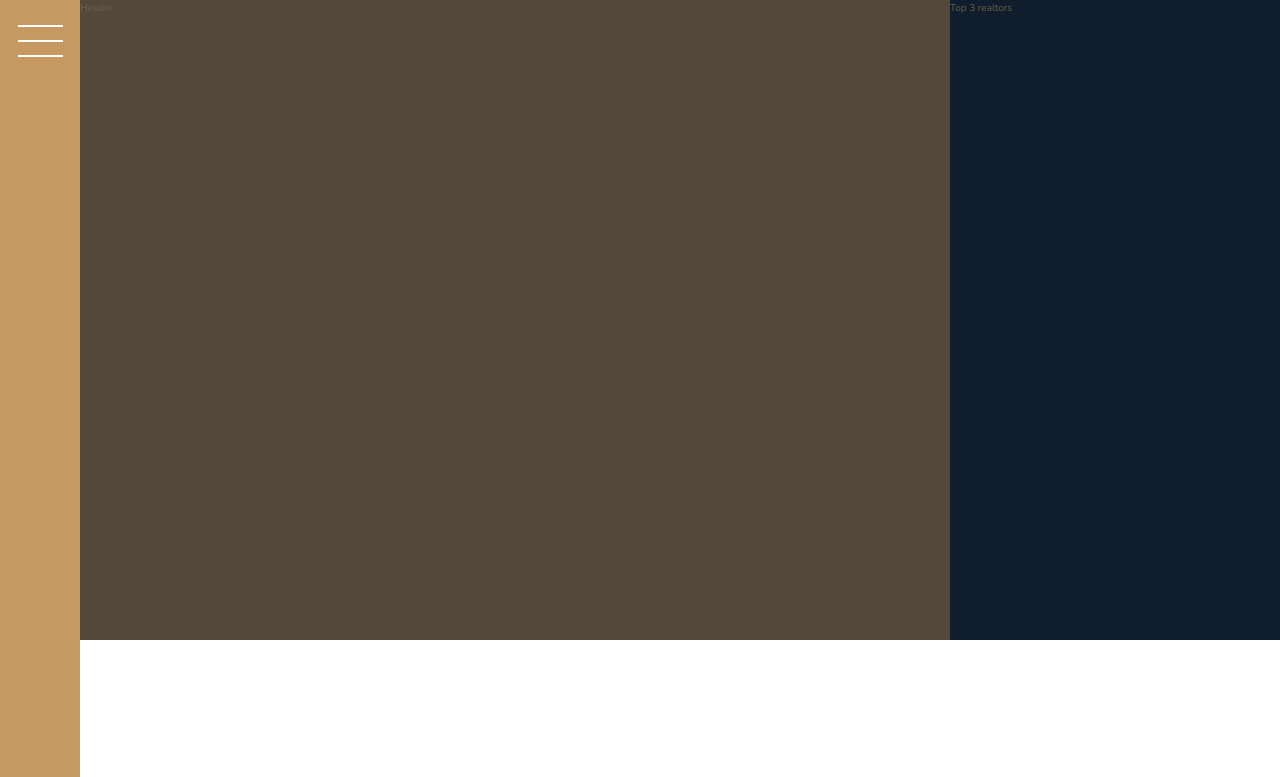
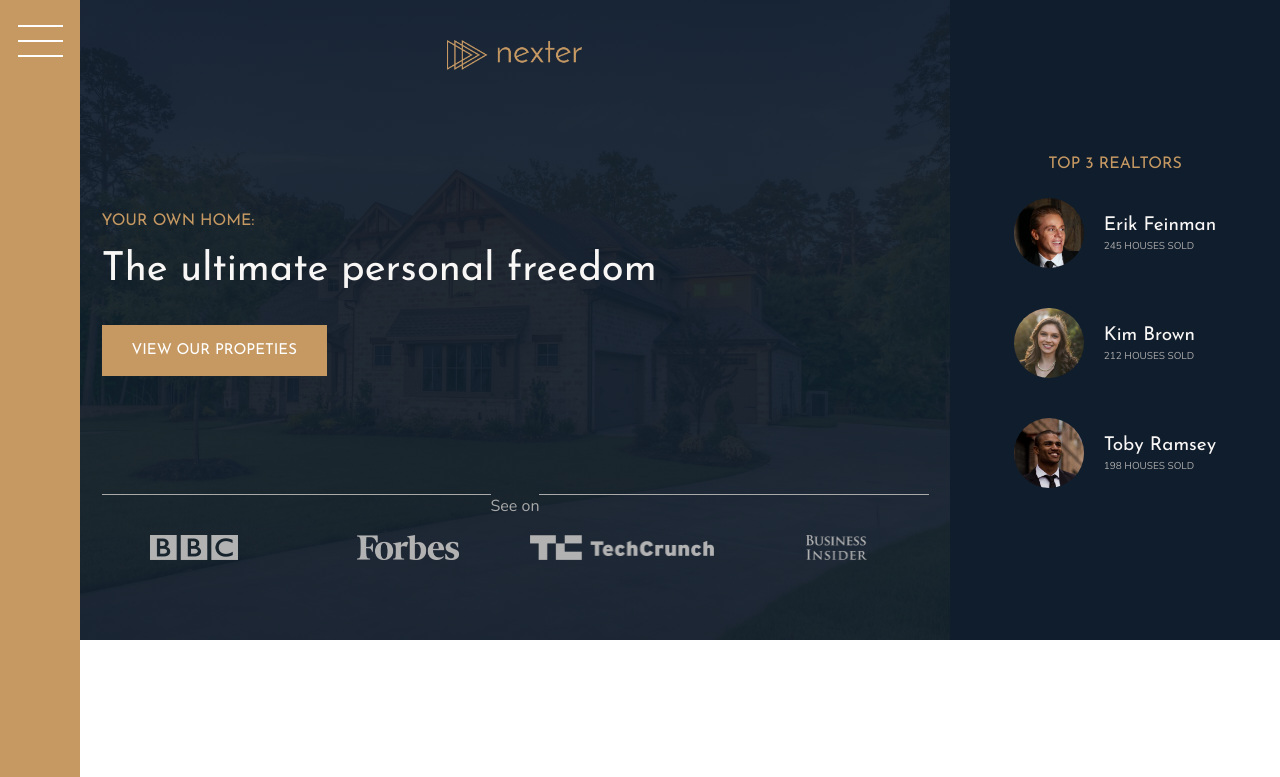
Before and after one commit to MarceloDevCruz/nexter---css-grid, a website: page index.html in a window 1280 px wide. Shown: the top 777 px of the page. Drawn offline with nearby package versions, Linux system fonts and the light colour scheme.

Commit message:
adicionando header do projeto

```diff
--- a/index.html
+++ b/index.html
@@ -20,11 +20,38 @@
     </div>
 
     <header class="header">
-        Header
+        <img src="img/logo.png" alt="Nexter logo" class="header__logo">
+        <h3 class="heading-3">Your own home:</h3>
+        <h1 class="heading-1">The ultimate personal freedom</h1>
+        <button class="btn header__btn">View our propeties</button>
+        <div class="header__seenon-text">See on</div>
+        <div class="header__seenon-logos">
+            <img src="img/logo-bbc.png" alt="See on logo 1" />
+            <img src="img/logo-forbes.png" alt="See on logo 2" />
+            <img src="img/logo-techcrunch.png" alt="See on logo 3" />
+            <img src="img/logo-bi.png" alt="See on logo 4" />
+        </div>
     </header>
 
     <div class="realtors">
-        Top 3 realtors
+        <h3 class="heading-3">Top 3 Realtors</h3>
+        <div class="realtors__list">
+            <img src="img/realtor-1.jpeg" alt="Realtor 1" class="realtors__img">
+            <div class="realtors__details">
+                <h4 class="heading-4 heading-4--light">Erik Feinman</h4>
+                <p class="realtors__sold">245 houses sold</p>
+            </div>
+            <img src="img/realtor-2.jpeg" alt="Realtor 2" class="realtors__img">
+            <div class="realtors__details">
+                <h4 class="heading-4 heading-4--light">Kim Brown</h4>
+                <p class="realtors__sold">212 houses sold</p>
+            </div>
+            <img src="img/realtor-3.jpeg" alt="Realtor 3" class="realtors__img">
+            <div class="realtors__details">
+                <h4 class="heading-4 heading-4--light">Toby Ramsey</h4>
+                <p class="realtors__sold">198 houses sold</p>
+            </div>
+        </div>
     </div>
 
     <section class="features">
--- a/sass/_header.scss
+++ b/sass/_header.scss
@@ -1,4 +1,60 @@
 .header {
   background-color: $color-grey-dark-1;
   grid-column: full-start / col-end 6;
+  background-image:
+  linear-gradient(rgba($color-secondary, .93),
+  rgba($color-secondary, .93)),
+  url(../img/hero.jpeg);
+  background-size: cover;
+  background-position: center;
+  padding: 8rem;
+  padding-top: 4rem;
+
+  display: grid;
+  grid-template-rows: 1fr min-content 6rem 1fr;
+  grid-template-columns: max-content;
+  grid-row-gap: 1.5rem;
+  justify-content: center;
+
+  &__logo {
+    height: 3rem;
+    justify-self: center;
+  }
+
+  &__btn {
+    align-self: start;
+    justify-self: start;
+  }
+
+  &__seenon-text {
+    display: grid;
+    grid-template-columns: 1fr max-content 1fr;
+
+    font-size: 1.6rem;
+    color: $color-grey-light-2;
+
+    &::before,
+    &::after {
+      content: '';
+      height: 1px;
+      display: block;
+      background-color: currentColor;
+    }
+  }
+
+  &__seenon-logos {
+
+    display: grid;
+    grid-template-columns: repeat(4, 1fr);
+    grid-column-gap: 3rem;
+    justify-items: center;
+
+
+    img {
+      height: 2.5rem;
+      filter: brightness(70%);
+    }
+  }
+
+
 }
--- a/sass/_realtors.scss
+++ b/sass/_realtors.scss
@@ -1,4 +1,31 @@
 .realtors {
   background-color: $color-secondary;
   grid-column: col-start 7 / full-end;
+  padding: 3rem;
+
+  display: grid;
+  align-content: center;
+  justify-content: center;
+  justify-items: center;
+  grid-row-gap: 2rem;
+
+  &__list {
+    display: grid;
+    grid-template-columns: min-content max-content;
+    grid-column-gap: 2rem;
+    grid-row-gap: 5vh;
+    align-items: center;
+  }
+
+  &__img {
+    width: 7rem;
+    border-radius: 50%;
+    display: block;
+  }
+
+  &__sold {
+    text-transform: uppercase;
+    color: $color-grey-light-2;
+    margin-top: -3px;
+  }
 }
--- a/sass/_typography.scss
+++ b/sass/_typography.scss
@@ -5,6 +5,9 @@
 
 .heading-1 {
   @extend %heading;
+  font-size: 4rem;
+  color: $color-grey-light-1;
+  line-height: 1;
 }
 
 .heading-2 {
```
Also changed, not shown: css/style.css.
